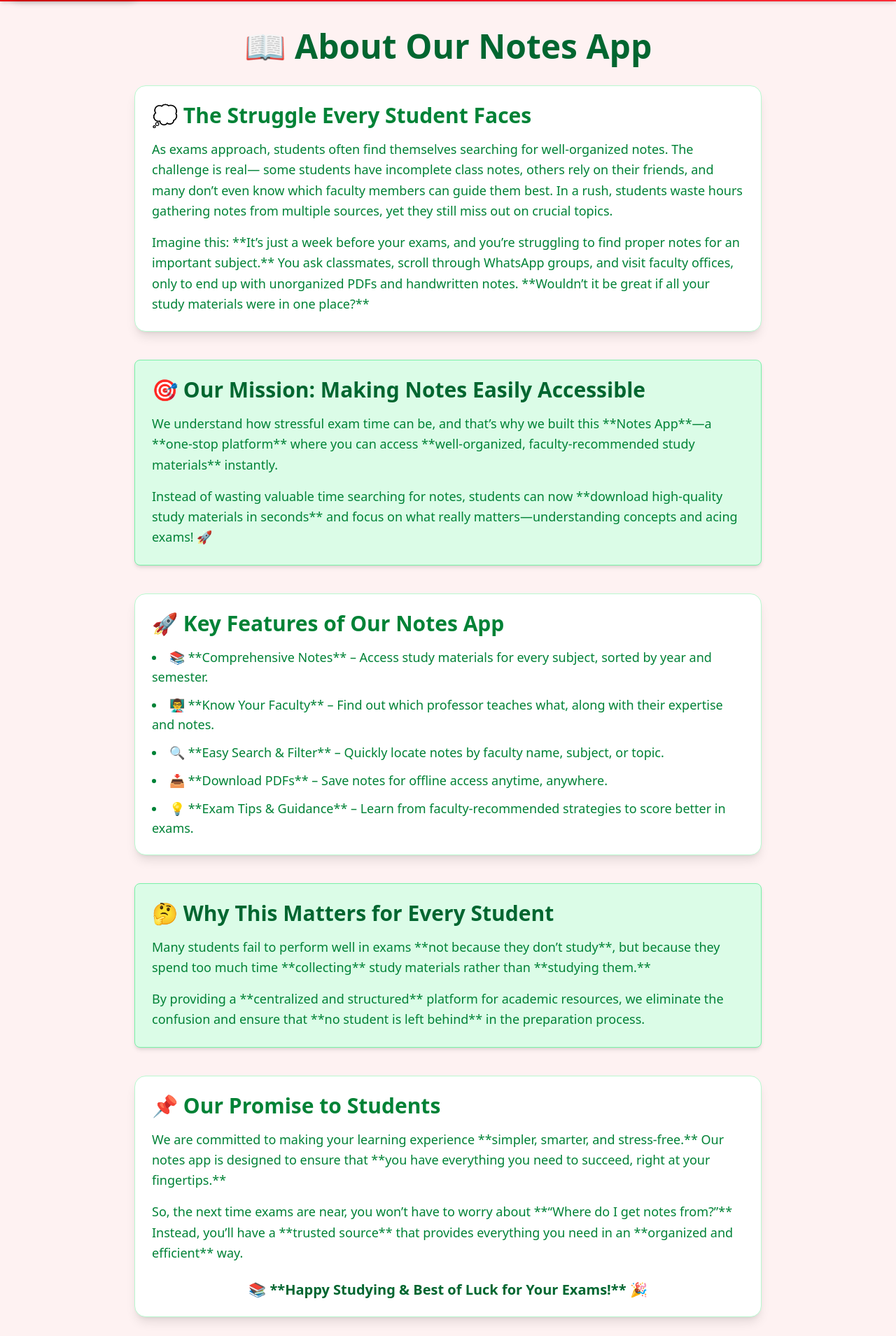
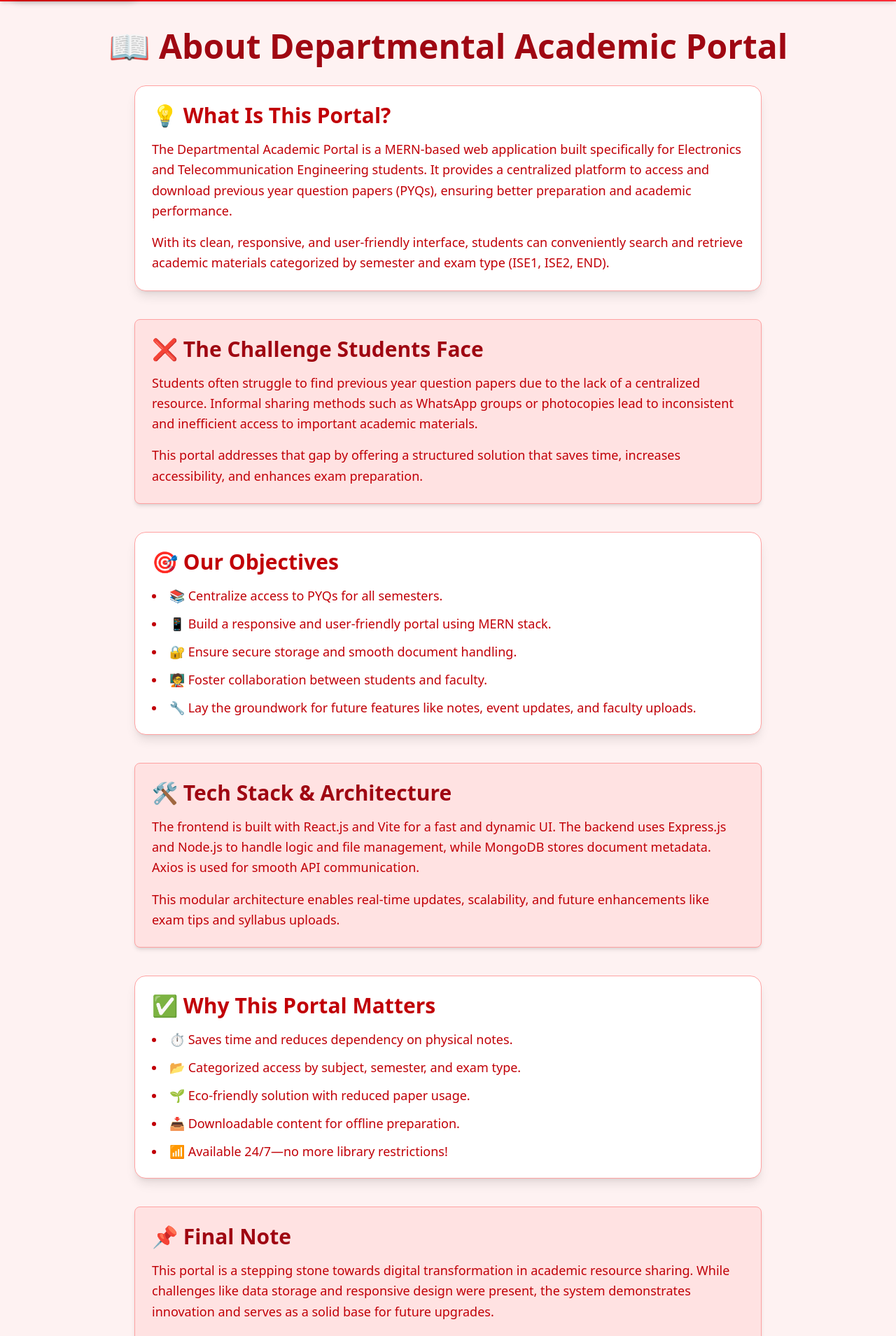
Before and after one commit to rupalishirnath/Departmental_Academic_Portal, a React (Vite) app in the folder frontend/: page /about in a window 1280 px wide. Shown: the part 91-2000 px from the top of the page at 70% size. Built offline with nearby package versions, Linux system fonts and the light colour scheme.

Commit message:
enhanced abuot and faculy component

```diff
--- a/frontend/src/Components/About.jsx
+++ b/frontend/src/Components/About.jsx
@@ -3,74 +3,74 @@ import React from "react";
 const About = () => {
   return (
     <div className="min-h-screen bg-red-50 flex flex-col items-center p-10">
-      <h1 className="text-5xl font-bold text-green-800 mb-8">📖 About Our Notes App</h1>
+      <h1 className="text-5xl font-bold text-red-800 mb-8">📖 About Departmental Academic Portal</h1>
 
-      {/* Problem Students Face */}
-      <div className="bg-white shadow-lg rounded-2xl p-6 w-full max-w-4xl border border-green-200 mb-10">
-        <h2 className="text-3xl font-semibold text-green-700 mb-4">💭 The Struggle Every Student Faces</h2>
-        <p className="text-lg text-green-700 leading-relaxed">
-          As exams approach, students often find themselves searching for well-organized notes. The challenge is real—
-          some students have incomplete class notes, others rely on their friends, and many don’t even know which faculty members can guide them best.
-          In a rush, students waste hours gathering notes from multiple sources, yet they still miss out on crucial topics.
+      {/* Introduction */}
+      <div className="bg-white shadow-lg rounded-2xl p-6 w-full max-w-4xl border border-red-300 mb-10">
+        <h2 className="text-3xl font-semibold text-red-700 mb-4">💡 What Is This Portal?</h2>
+        <p className="text-lg text-red-700 leading-relaxed">
+          The Departmental Academic Portal is a MERN-based web application built specifically for Electronics and Telecommunication Engineering students.
+          It provides a centralized platform to access and download previous year question papers (PYQs), ensuring better preparation and academic performance.
         </p>
-        <p className="text-lg text-green-700 leading-relaxed mt-4">
-          Imagine this: **It’s just a week before your exams, and you’re struggling to find proper notes for an important subject.**
-          You ask classmates, scroll through WhatsApp groups, and visit faculty offices, only to end up with unorganized PDFs and handwritten notes.
-          **Wouldn’t it be great if all your study materials were in one place?**
+        <p className="text-lg text-red-700 leading-relaxed mt-4">
+          With its clean, responsive, and user-friendly interface, students can conveniently search and retrieve academic materials categorized by semester and exam type (ISE1, ISE2, END).
         </p>
       </div>
 
-      {/* Solution Offered by Notes App */}
-      <div className="bg-green-100 shadow-md rounded-lg p-6 w-full max-w-4xl border border-green-300 mb-10">
-        <h2 className="text-3xl font-semibold text-green-800 mb-4">🎯 Our Mission: Making Notes Easily Accessible</h2>
-        <p className="text-lg text-green-700 leading-relaxed">
-          We understand how stressful exam time can be, and that’s why we built this **Notes App**—a **one-stop platform**
-          where you can access **well-organized, faculty-recommended study materials** instantly.
+      {/* Problem Statement */}
+      <div className="bg-red-100 shadow-md rounded-lg p-6 w-full max-w-4xl border border-red-300 mb-10">
+        <h2 className="text-3xl font-semibold text-red-800 mb-4">❌ The Challenge Students Face</h2>
+        <p className="text-lg text-red-700 leading-relaxed">
+          Students often struggle to find previous year question papers due to the lack of a centralized resource. Informal sharing methods such as WhatsApp groups or photocopies lead to inconsistent and inefficient access to important academic materials.
         </p>
-        <p className="text-lg text-green-700 leading-relaxed mt-4">
-          Instead of wasting valuable time searching for notes, students can now **download high-quality study materials in seconds**
-          and focus on what really matters—understanding concepts and acing exams! 🚀
+        <p className="text-lg text-red-700 leading-relaxed mt-4">
+          This portal addresses that gap by offering a structured solution that saves time, increases accessibility, and enhances exam preparation.
         </p>
       </div>
 
-      {/* Key Features */}
-      <div className="bg-white shadow-lg rounded-2xl p-6 w-full max-w-4xl border border-green-200 mb-10">
-        <h2 className="text-3xl font-semibold text-green-700 mb-4">🚀 Key Features of Our Notes App</h2>
-        <ul className="list-disc list-inside text-green-700 space-y-3 text-lg">
-          <li>📚 **Comprehensive Notes** – Access study materials for every subject, sorted by year and semester.</li>
-          <li>👨‍🏫 **Know Your Faculty** – Find out which professor teaches what, along with their expertise and notes.</li>
-          <li>🔍 **Easy Search & Filter** – Quickly locate notes by faculty name, subject, or topic.</li>
-          <li>📥 **Download PDFs** – Save notes for offline access anytime, anywhere.</li>
-          <li>💡 **Exam Tips & Guidance** – Learn from faculty-recommended strategies to score better in exams.</li>
+      {/* Objective */}
+      <div className="bg-white shadow-lg rounded-2xl p-6 w-full max-w-4xl border border-red-300 mb-10">
+        <h2 className="text-3xl font-semibold text-red-700 mb-4">🎯 Our Objectives</h2>
+        <ul className="list-disc list-inside text-red-700 space-y-3 text-lg">
+          <li>📚 Centralize access to PYQs for all semesters.</li>
+          <li>📱 Build a responsive and user-friendly portal using MERN stack.</li>
+          <li>🔐 Ensure secure storage and smooth document handling.</li>
+          <li>🧑‍🏫 Foster collaboration between students and faculty.</li>
+          <li>🔧 Lay the groundwork for future features like notes, event updates, and faculty uploads.</li>
         </ul>
       </div>
 
-      {/* Why This Matters */}
-      <div className="bg-green-100 shadow-md rounded-lg p-6 w-full max-w-4xl border border-green-300 mb-10">
-        <h2 className="text-3xl font-semibold text-green-800 mb-4">🤔 Why This Matters for Every Student</h2>
-        <p className="text-lg text-green-700 leading-relaxed">
-          Many students fail to perform well in exams **not because they don’t study**,
-          but because they spend too much time **collecting** study materials rather than **studying them.**
+      {/* Tech Stack Summary */}
+      <div className="bg-red-100 shadow-md rounded-lg p-6 w-full max-w-4xl border border-red-300 mb-10">
+        <h2 className="text-3xl font-semibold text-red-800 mb-4">🛠️ Tech Stack & Architecture</h2>
+        <p className="text-lg text-red-700 leading-relaxed">
+          The frontend is built with React.js and Vite for a fast and dynamic UI. The backend uses Express.js and Node.js to handle logic and file management, while MongoDB stores document metadata. Axios is used for smooth API communication.
         </p>
-        <p className="text-lg text-green-700 leading-relaxed mt-4">
-          By providing a **centralized and structured** platform for academic resources,
-          we eliminate the confusion and ensure that **no student is left behind** in the preparation process.
+        <p className="text-lg text-red-700 leading-relaxed mt-4">
+          This modular architecture enables real-time updates, scalability, and future enhancements like exam tips and syllabus uploads.
         </p>
       </div>
 
-      {/* Final Message */}
-      <div className="bg-white shadow-lg rounded-2xl p-6 w-full max-w-4xl border border-green-200">
-        <h2 className="text-3xl font-semibold text-green-700 mb-4">📌 Our Promise to Students</h2>
-        <p className="text-lg text-green-700 leading-relaxed">
-          We are committed to making your learning experience **simpler, smarter, and stress-free.**
-          Our notes app is designed to ensure that **you have everything you need to succeed, right at your fingertips.**
+      {/* Advantages */}
+      <div className="bg-white shadow-lg rounded-2xl p-6 w-full max-w-4xl border border-red-300 mb-10">
+        <h2 className="text-3xl font-semibold text-red-700 mb-4">✅ Why This Portal Matters</h2>
+        <ul className="list-disc list-inside text-red-700 space-y-3 text-lg">
+          <li>⏱️ Saves time and reduces dependency on physical notes.</li>
+          <li>📂 Categorized access by subject, semester, and exam type.</li>
+          <li>🌱 Eco-friendly solution with reduced paper usage.</li>
+          <li>📥 Downloadable content for offline preparation.</li>
+          <li>📶 Available 24/7—no more library restrictions!</li>
+        </ul>
+      </div>
+
+      {/* Conclusion */}
+      <div className="bg-red-100 shadow-md rounded-lg p-6 w-full max-w-4xl border border-red-300">
+        <h2 className="text-3xl font-semibold text-red-800 mb-4">📌 Final Note</h2>
+        <p className="text-lg text-red-700 leading-relaxed">
+          This portal is a stepping stone towards digital transformation in academic resource sharing. While challenges like data storage and responsive design were present, the system demonstrates innovation and serves as a solid base for future upgrades.
         </p>
-        <p className="text-lg text-green-700 leading-relaxed mt-4">
-          So, the next time exams are near, you won’t have to worry about **“Where do I get notes from?”**
-          Instead, you’ll have a **trusted source** that provides everything you need in an **organized and efficient** way.
-        </p>
-        <p className="text-xl font-semibold text-green-800 mt-6 text-center">
-          📚 **Happy Studying & Best of Luck for Your Exams!** 🎉
+        <p className="text-xl font-semibold text-red-800 mt-6 text-center">
+          📚 Happy Learning! Let’s make exam prep smarter and simpler! 🎉
         </p>
       </div>
     </div>
--- a/frontend/src/Components/YearNotes.jsx
+++ b/frontend/src/Components/YearNotes.jsx
@@ -48,7 +48,7 @@ const YearNotes = ({ yearTitle }) => {
   return (
     <div className="min-h-screen bg-blue-50 p-10">
       <h1 className="text-3xl font-bold text-center text-blue-800 mb-10">
-        📁 {yearTitle} Notes
+        📁 {yearTitle} PYQ / Notes
       </h1>
 
       <div className="grid grid-cols-1 sm:grid-cols-3 gap-8 max-w-5xl mx-auto">
```
Also changed, not shown: frontend/src/Components/Contact.jsx (+16 -16 lines), frontend/src/Components/Faculty.jsx (+23 -19 lines), 2 other files (tests, documents, lock files or other folders).
